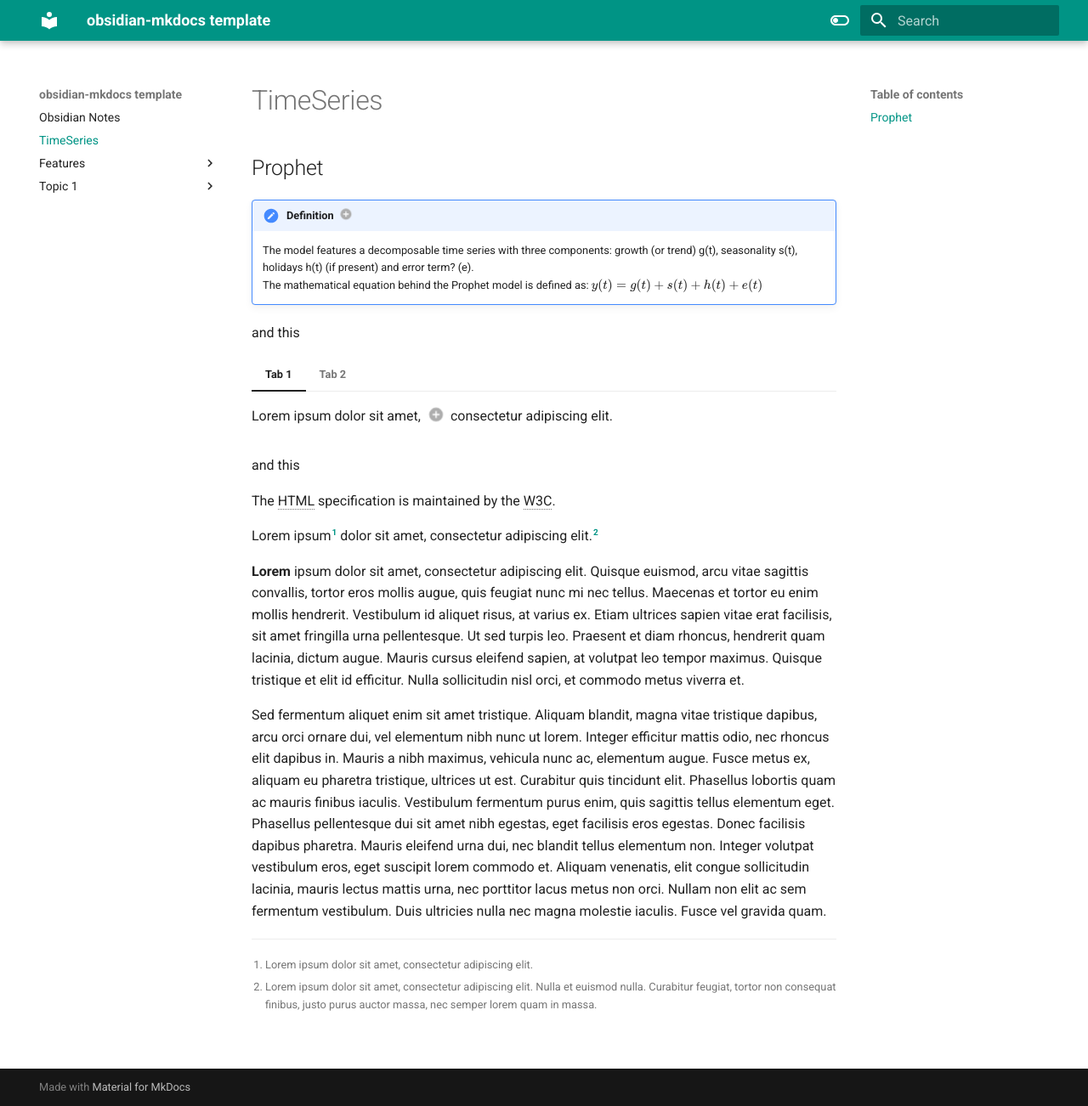
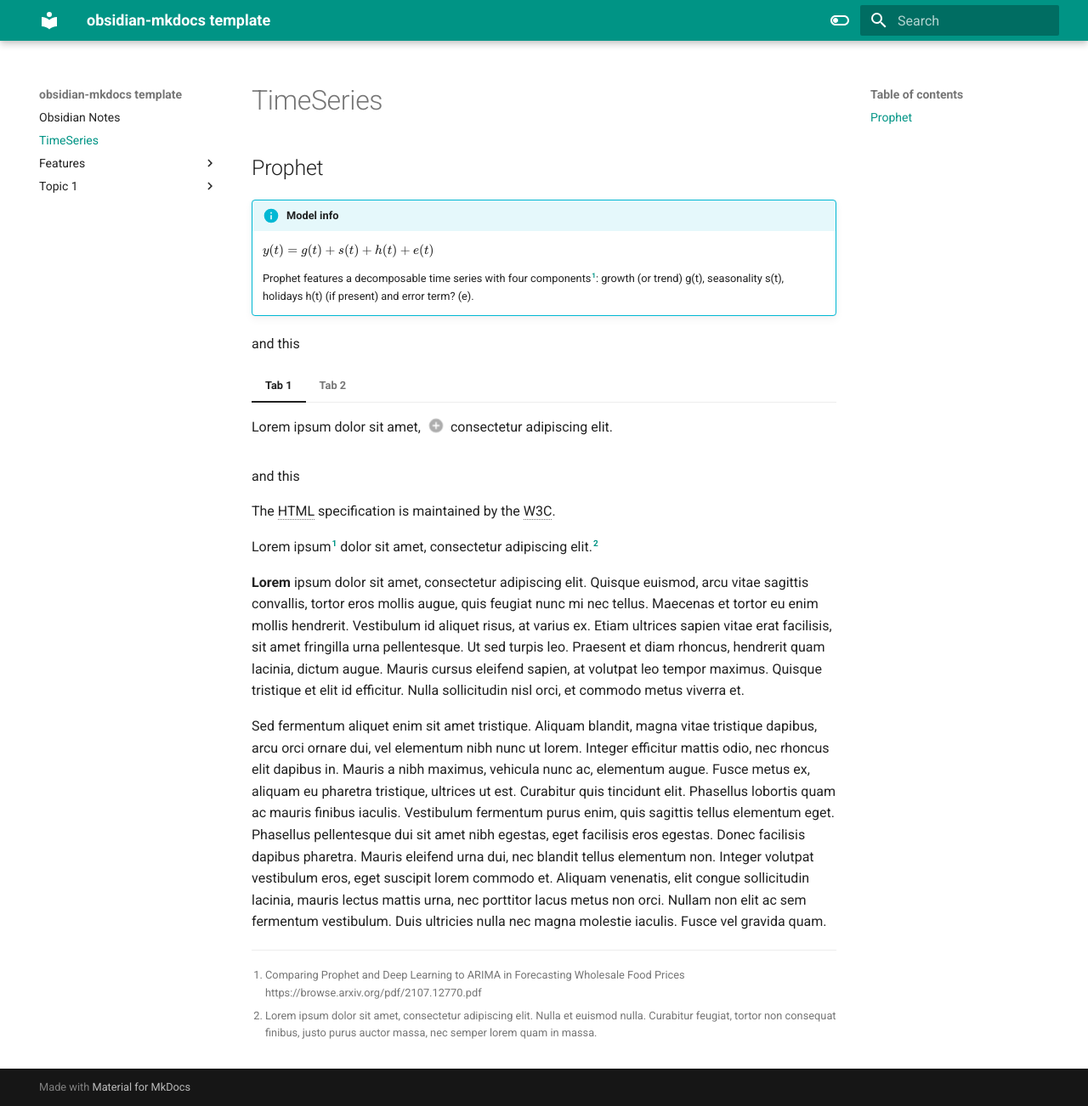
Before and after one commit to fvigh/dipl, an MkDocs documentation site: the page built from docs/TimeSeries.md, in a window 1280 px wide and 1302 px high. Shown: the whole window at 85% size. Built offline with MkDocs 1.6.1 and Material for MkDocs 9.7.7, drawn with Linux system fonts in a browser that asks for light colours.

Commit message:
Update TimeSeries.md

```diff
--- a/docs/TimeSeries.md
+++ b/docs/TimeSeries.md
@@ -1,13 +1,10 @@
 
 ## Prophet
 
-!!! note annotate "Definition (1)"
-
-    The model features a decomposable time series with three components: growth (or trend) g(t), seasonality s(t), holidays h(t) (if present) and error term? (e).
-    The mathematical equation behind the Prophet model is defined as:
+!!! info "Model info"
     $y(t) = g(t) + s(t) + h(t) + e(t)$
 
-1.  :man_raising_hand: Description of the model!
+    Prophet features a decomposable time series with four components[^1]: growth (or trend) g(t), seasonality s(t), holidays h(t) (if present) and error term? (e).
 
 
 and this
@@ -43,7 +40,7 @@
 Sed fermentum aliquet enim sit amet tristique. Aliquam blandit, magna vitae tristique dapibus, arcu orci ornare dui, vel elementum nibh nunc ut lorem. Integer efficitur mattis odio, nec rhoncus elit dapibus in. Mauris a nibh maximus, vehicula nunc ac, elementum augue. Fusce metus ex, aliquam eu pharetra tristique, ultrices ut est. Curabitur quis tincidunt elit. Phasellus lobortis quam ac mauris finibus iaculis. Vestibulum fermentum purus enim, quis sagittis tellus elementum eget. Phasellus pellentesque dui sit amet nibh egestas, eget facilisis eros egestas. Donec facilisis dapibus pharetra. Mauris eleifend urna dui, nec blandit tellus elementum non. Integer volutpat vestibulum eros, eget suscipit lorem commodo et. Aliquam venenatis, elit congue sollicitudin lacinia, mauris lectus mattis urna, nec porttitor lacus metus non orci. Nullam non elit ac sem fermentum vestibulum. Duis ultricies nulla nec magna molestie iaculis. Fusce vel gravida quam.
 
 
-[^1]: Lorem ipsum dolor sit amet, consectetur adipiscing elit.
+[^1]: Comparing Prophet and Deep Learning to ARIMA in Forecasting Wholesale Food Prices https://browse.arxiv.org/pdf/2107.12770.pdf
 
 [^2]:
     Lorem ipsum dolor sit amet, consectetur adipiscing elit. Nulla et euismod
```
